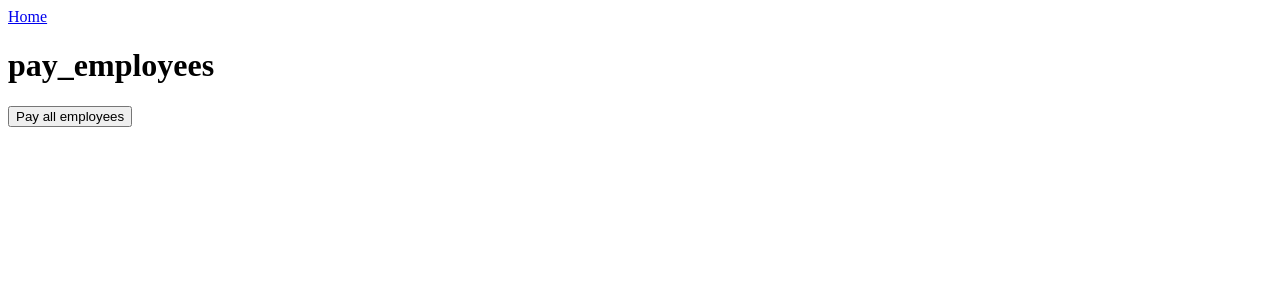
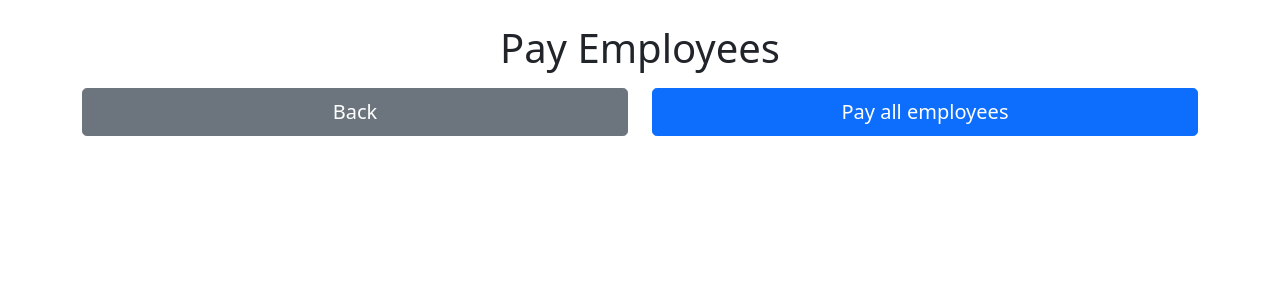
Before and after one commit to davidcornell2326/FlaskApp, a Flask app: page /13 in a window 1280 px wide. Shown: the top 300 px of the page. Run offline with Flask 2, Linux system fonts and the light colour scheme.

Commit message:
Restyled screen 13

```diff
--- a/templates/13_pay_employees.html
+++ b/templates/13_pay_employees.html
@@ -2,19 +2,30 @@
 <html lang="en">
 
 <head>
-    <title>pay_employees</title>
+    <title>Pay Employees</title>
+    <link href="https://cdn.jsdelivr.net/npm/bootstrap@5.1.3/dist/css/bootstrap.min.css" rel="stylesheet" integrity="sha384-1BmE4kWBq78iYhFldvKuhfTAU6auU8tT94WrHftjDbrCEXSU1oBoqyl2QvZ6jIW3" crossorigin="anonymous">
 </head>
 
 <body>
-    <div class="header">
-        <a href="/">Home</a>
-        <h1>pay_employees</h1>
+    <div class="container">
+        <div class="header">
+            <br/>
+            <h1 style="text-align: center;" class="mb-3">Pay Employees</h1>
+        </div>
+
+        <form id="form" method="POST">
+            <div class="row">
+                <div class="col">
+                    <div class="d-grid gap-2">
+                        <a class="btn btn-secondary btn-lg" role="button" href="/">Back</a>
+                    </div>
+                </div>
+                <div class="col">
+                    <div class="d-grid gap-2"><button type="submit" class="btn btn-primary btn-lg">Pay all employees</button></div>
+                </div>
+            </div>
+        </form>
     </div>
-
-    <form id="form" method="POST">
-
-        <button type="submit">Pay all employees</button>
-    </form>
 
     <script>
         document.querySelector('#form').addEventListener("submit", async function (e) {
```
